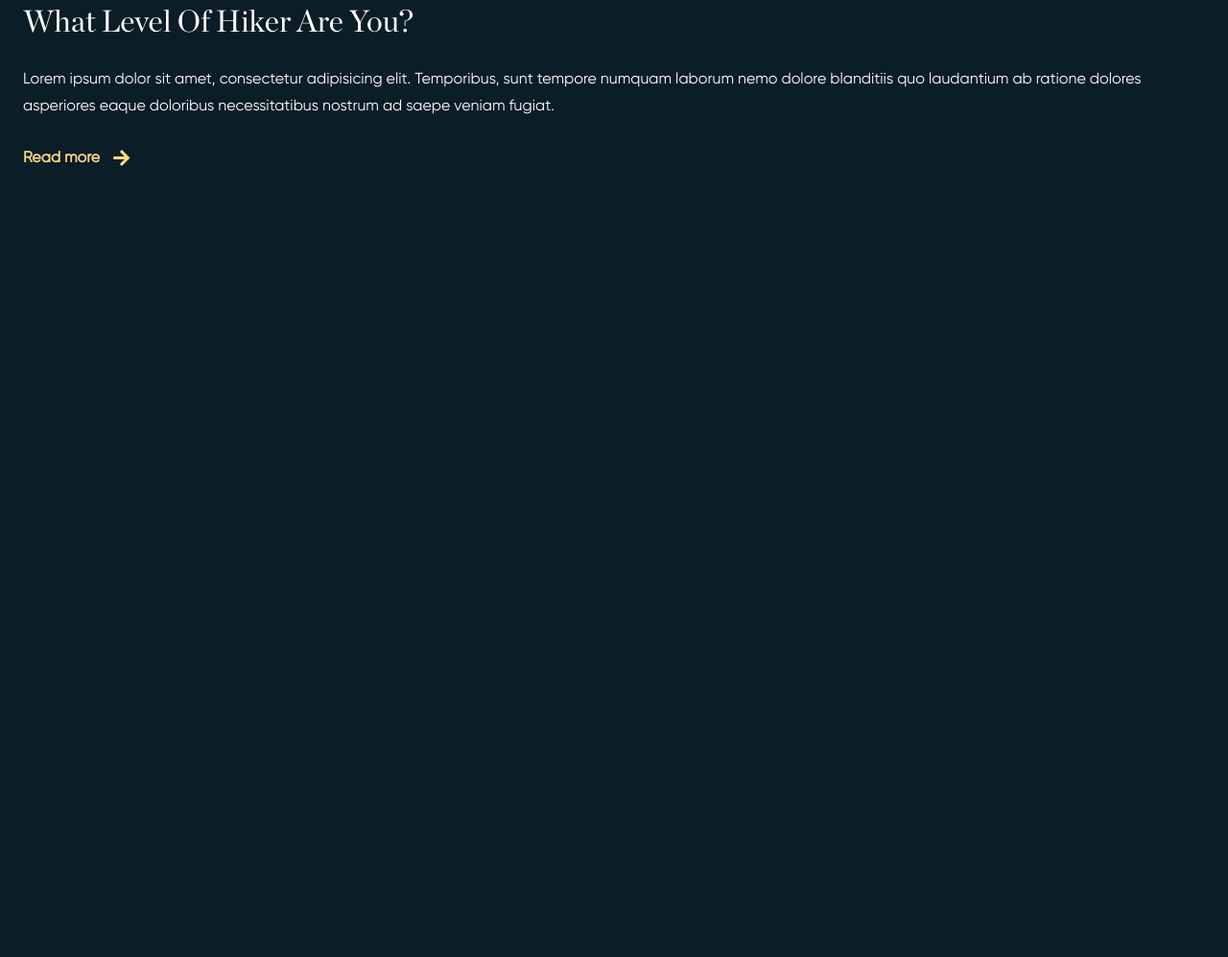
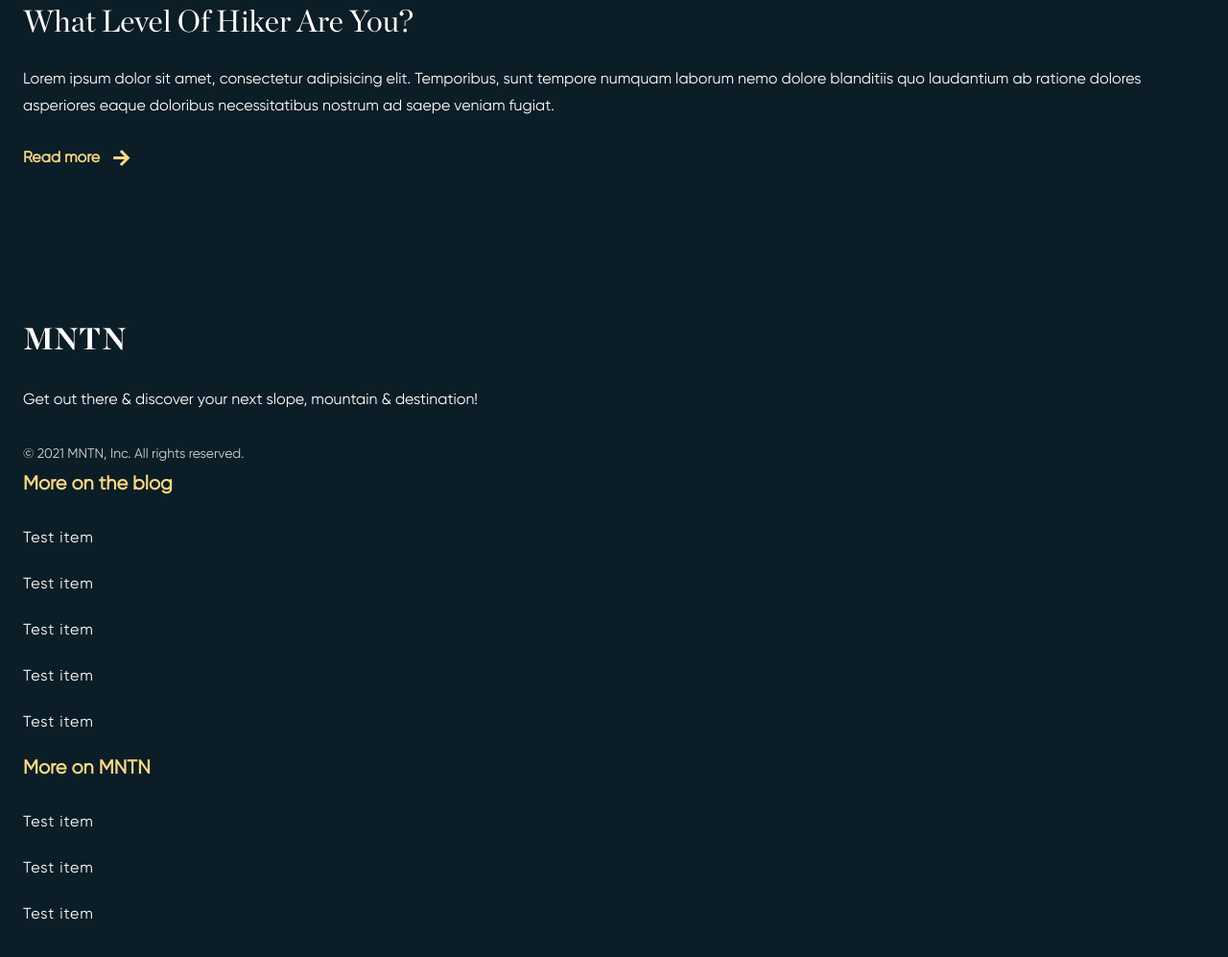
Before and after one commit to Kseniya44/MNTN-main, a plain HTML site: page index.html in a window 1280 px wide. Shown: the part 2762-3759 px from the top of the page at 96% size. Before the commit the page ends 3063 px from the top, so only its background shows below. Drawn offline with nearby package versions, Linux system fonts and the light colour scheme.

Commit message:
Footer was added

```diff
--- a/assets/css/main.css
+++ b/assets/css/main.css
@@ -301,5 +301,46 @@
     color: var(--clr-accent);
 }
 /* Footer */
+.footer {
+    padding: 4rem 0 5rem;
+}
 
+.footer-container {
+    row-gap: 3.2rem;
+}
+
+.brand-information > * {
+    margin-bottom: var(--margin-bottom-md);
+}
+
+.copyright {
+    font-size: var(--font-size-sm);
+    margin-bottom: 0;
+    opacity: .8;
+}
+
+.footer-nav-title {
+    color: var(--clr-accent);
+    font-size: 2rem;
+    margin-bottom: var(--margin-bottom-md);
+}
+
+.footer-nav-link {
+    margin-bottom: var(--margin-bottom-sm);
+}
+
+.brand-information,
+.footer-nav-group {
+    display: flex;
+    flex-direction: column;
+}
+
+.brand-information {
+    order: 1;
+}
+
+.footer-nav {
+    order: 0;
+    gap: var(--margin-bottom-sm);
+}
 /* Media queries */
--- a/index.html
+++ b/index.html
@@ -51,6 +51,7 @@
   </header>
   <!-- Main -->
   <main class="main">
+    <!-- Hero -->
     <section class="hero">
       <div class="hero-container container">
         <div class="hero-data" id="hero-data">
@@ -66,6 +67,7 @@
       <img src="./assets/images/hero-bottom.png" alt="grassland" class="parallax-img parallax-bottom-img" id="grassland">
     </section>
 
+    <!-- Hiking-information -->
     <section class="hiking-information section" id="hiking-information">
       <div class="card-container container">
 
@@ -104,15 +106,40 @@
             <a href="#" class="btn btn-accent">Read more <i class="ri-arrow-right-line"></i> </a>
             </div>
         </div>
-
       </div>
     </section>
   </main>
-      <!-- Hero -->
+  <!-- Footer -->
+  <footer class="footer">
+    <div class="footer-container container d-grid">
+      <div class="brand-information">
+        <a href="./index.html" class="logo-box">
+          <img src="./assets/images/logo.png" alt="MTN logo" class="logo-image">
+        </a>
+        <p class="footer-blurb">Get out there & discover your next slope, mountain & destination!</p>
+        <span class="copyright">&copy; 2021 MNTN, Inc. All rights reserved.</span>
+      </div>
 
-      <!-- Hiking-information -->
+      <div class="footer-nav d-grid">
+        <div class="footer-nav-group">
+          <h6 class="footer-nav-title">More on the blog</h6>
+          <a href="#" class="footer-nav-link nav-link">Test item</a>
+          <a href="#" class="footer-nav-link nav-link">Test item</a>
+          <a href="#" class="footer-nav-link nav-link">Test item</a>
+          <a href="#" class="footer-nav-link nav-link">Test item</a>
+          <a href="#" class="footer-nav-link nav-link">Test item</a>
+        </div>
 
-  <!-- Footer -->
+        <div class="footer-nav-group">
+          <h6 class="footer-nav-title">More on MNTN</h6>
+          <a href="#" class="footer-nav-link nav-link">Test item</a>
+          <a href="#" class="footer-nav-link nav-link">Test item</a>
+          <a href="#" class="footer-nav-link nav-link">Test item</a>
+        </div>
+
+      </div>
+    </div>
+  </footer>
 
 <!-- Import JS file   -->
 <script src="./assets/js/main.js"></script>
```
